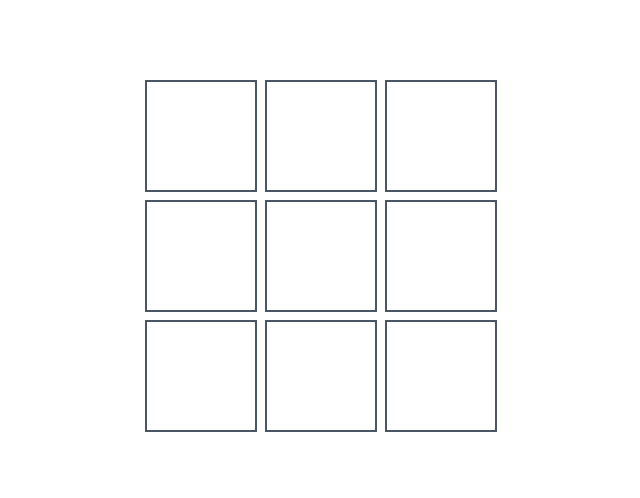
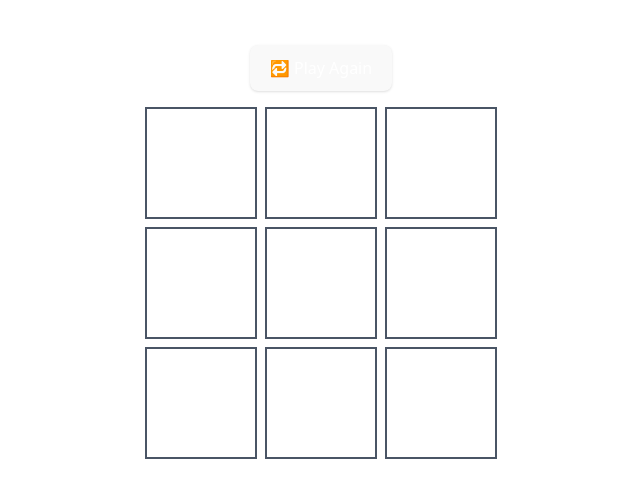
Before and after one commit to Lakshya182005/BlinkTicTacToe, a React (Vite) app: page / in a window 1280 px wide. Shown: the part 144-642 px from the top of the page, without its empty margins (319-959 px from the left). Built offline with nearby package versions, Linux system fonts and the light colour scheme.

Commit message:
reset button and minor bug solved

```diff
--- a/src/components/Board.jsx
+++ b/src/components/Board.jsx
@@ -2,18 +2,29 @@ import React, { useContext } from "react";
 import Tile from "./Tile";
 import { GameContext } from "../context/GameContext";
 
-
 const Board = () => {
-let {state}= useContext(GameContext)
+  let { state, dispatch } = useContext(GameContext);
+  const handleReset = () => {
+    dispatch({ type: "Reset" });
+  };
   return (
+    <div>
       <div>
         {state.winner && (
           <div className="text-2xl text-[white] text-center font-bold text-sunset-coral mt-4">
             🎉 Player {state.winner} Wins!
           </div>
         )}
+      </div>
+      <div className="flex items-center justify-center align-middle">
+        <button
+          onClick={handleReset}
+          className="mt-2 px-4 py-2 bg-dusk-orange text-white rounded shadow hover:bg-opacity-90 transition"
+        >
+          🔁 Play Again
+        </button>
+      </div>
       <div className="grid grid-cols-3 gap-2 p-4">
-
         {Array.from({ length: 9 }).map((i, j) => (
           <Tile key={j} index={j} />
         ))}
--- a/src/context/GameContext.jsx
+++ b/src/context/GameContext.jsx
@@ -23,6 +23,9 @@ function gameRed(state, action) {
       let newb = [...state.board];
 
       if (state.winner) {
+        return state;
+      }
+      if (cell && cell.player === player) {
         return state;
       }
 
```
Lines whose indentation alone changed are shown as unchanged.
